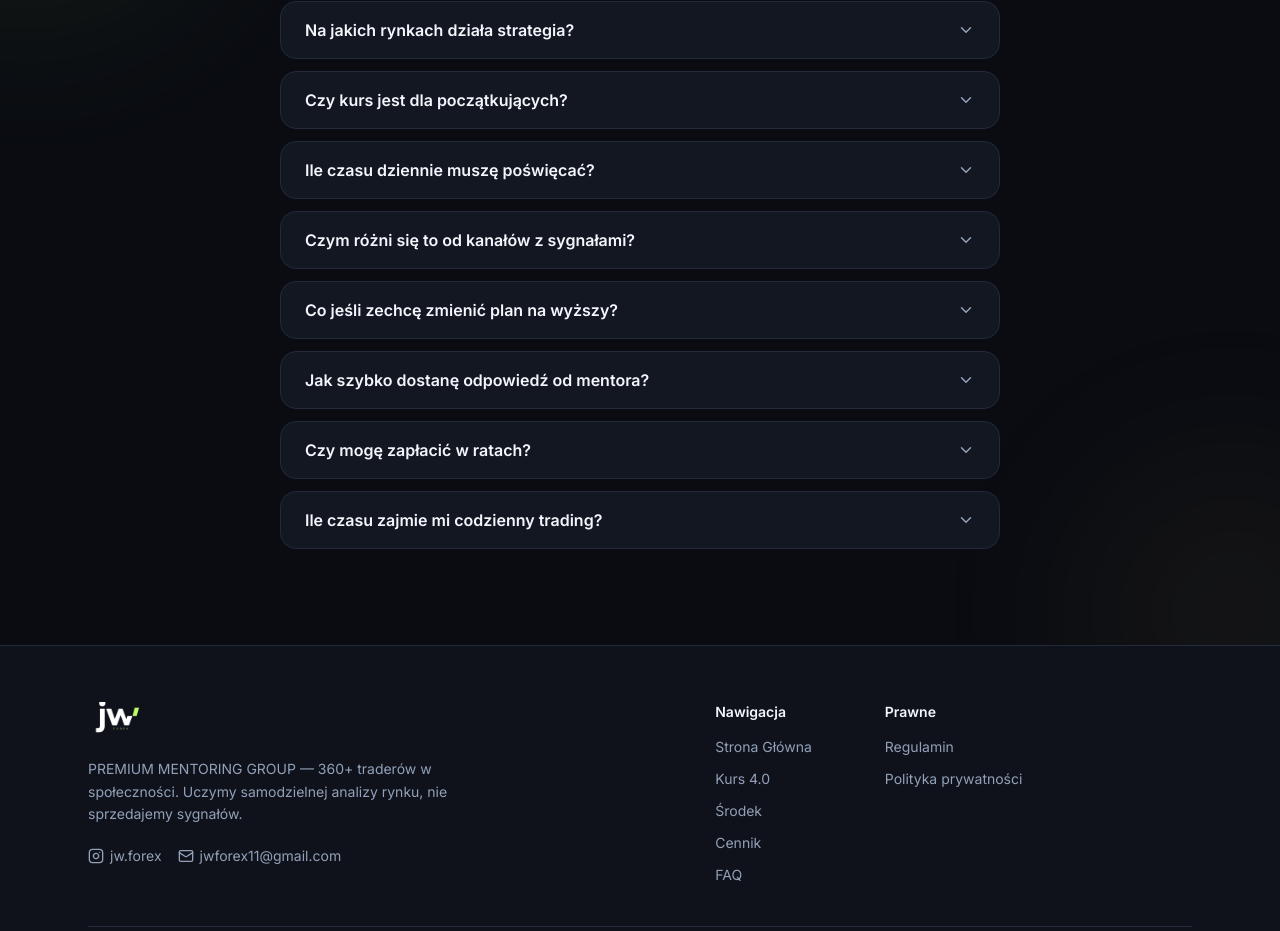
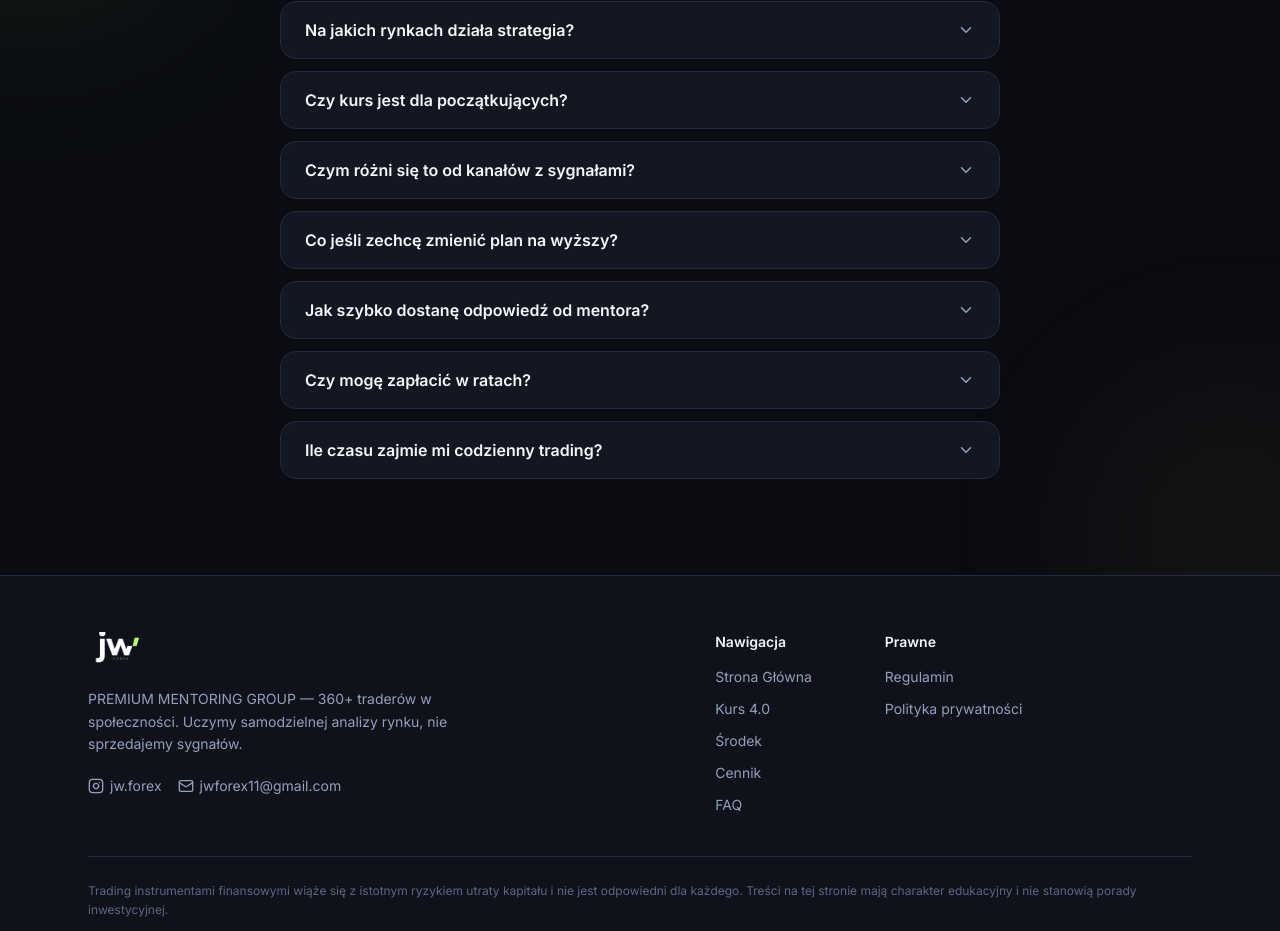
Before and after one commit to piotrPeplinski/trading_wyszo, a Next.js app: page / in a window 1280 px wide. Shown: the part 6444-7375 px from the top of the page. Built offline with nearby package versions, Linux system fonts and the light colour scheme.

Commit message:
faq content edit

```diff
--- a/content/site-content.ts
+++ b/content/site-content.ts
@@ -256,11 +256,6 @@ export const faqs = [
       "Tak. Program prowadzi od podstaw struktury rynku aż po zaawansowane, przetestowane systemy — nie musisz mieć wcześniejszego doświadczenia.",
   },
   {
-    question: "Ile czasu dziennie muszę poświęcać?",
-    answer:
-      "Zależy od wybranego stylu. Wariant dzienny wymaga skupienia w oknach sesyjnych, wariant swingowy pozwala analizować rynek raz na kilka dni obok pracy na etacie.",
-  },
-  {
     question: "Czym różni się to od kanałów z sygnałami?",
     answer:
       "Nie sprzedajemy sygnałów do kopiowania. Uczymy samodzielnej analizy, dzięki czemu podejmujesz własne decyzje i rozumiesz dlaczego dana transakcja ma sens.",
@@ -278,7 +273,7 @@ export const faqs = [
   {
     question: "Czy mogę zapłacić w ratach?",
     answer:
-      "Tak — możliwa jest płatność w ratach 0%, bez dodatkowych kosztów. Szczegóły ustalamy indywidualnie po zgłoszeniu.",
+      "Tak — możliwa jest płatność w ratach 0%, bez dodatkowych kosztów.",
   },
   {
     question: "Ile czasu zajmie mi codzienny trading?",
```
